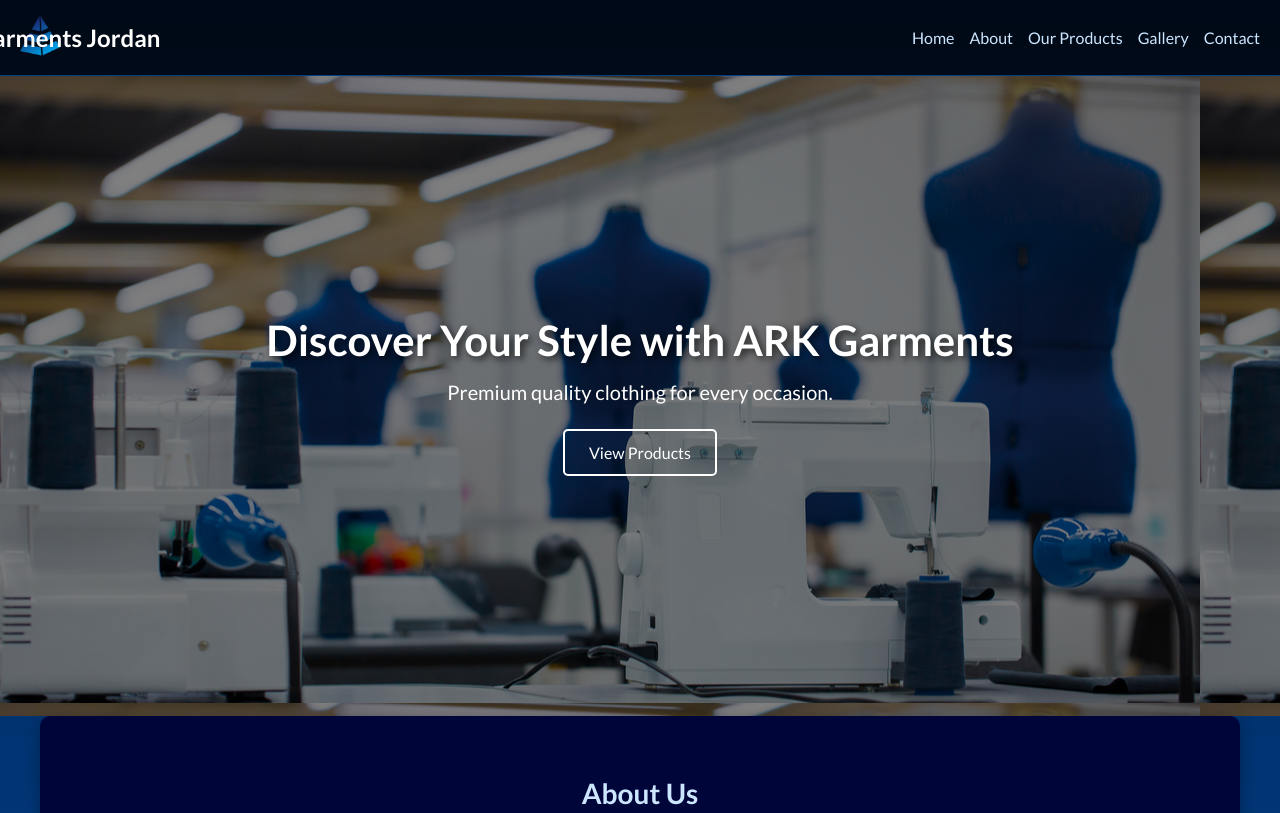
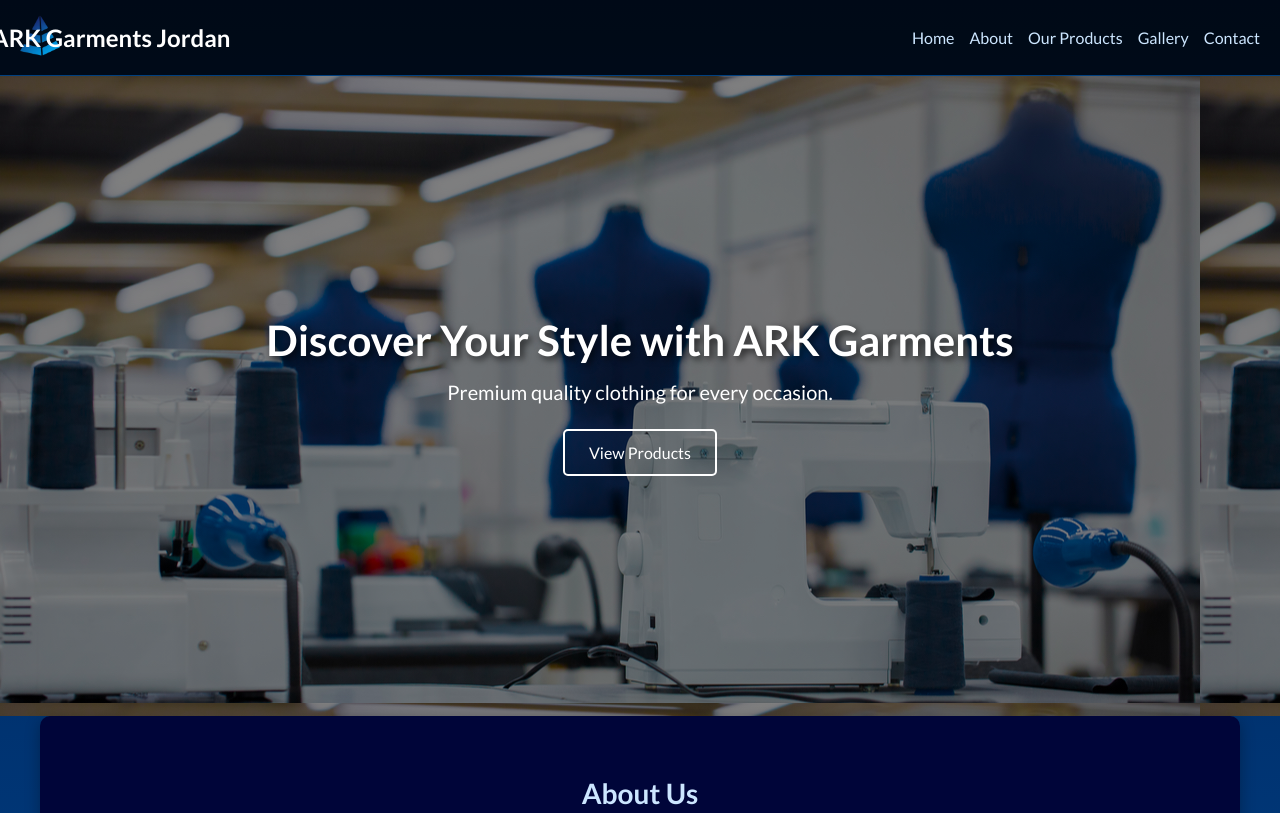
Before and after one commit to sreeranjiniics/ARK-Garments, a plain HTML site: page index.html in a window 1280 px wide. Shown: the top 813 px of the page. Drawn offline with Linux system fonts and the light colour scheme.

Commit message:
Update index.html
logo text margin edited

```diff
--- a/index.html
+++ b/index.html
@@ -35,7 +35,7 @@
         }
 
         .logo {
-          margin-left: -890px;
+          margin-left: -750px;
             font-size: 24px;
             font-weight: bold;
             color: #ffffff;
```
